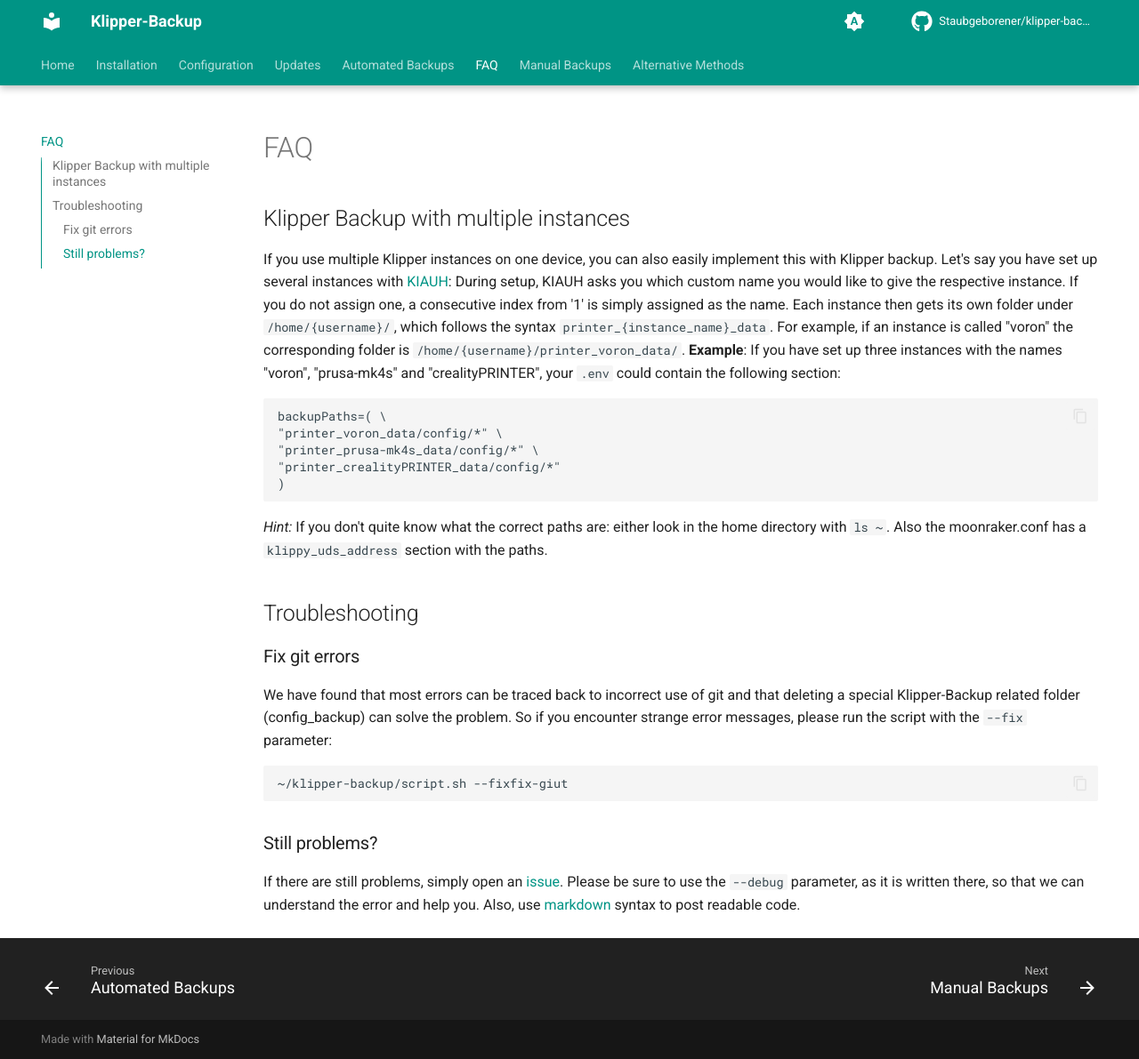
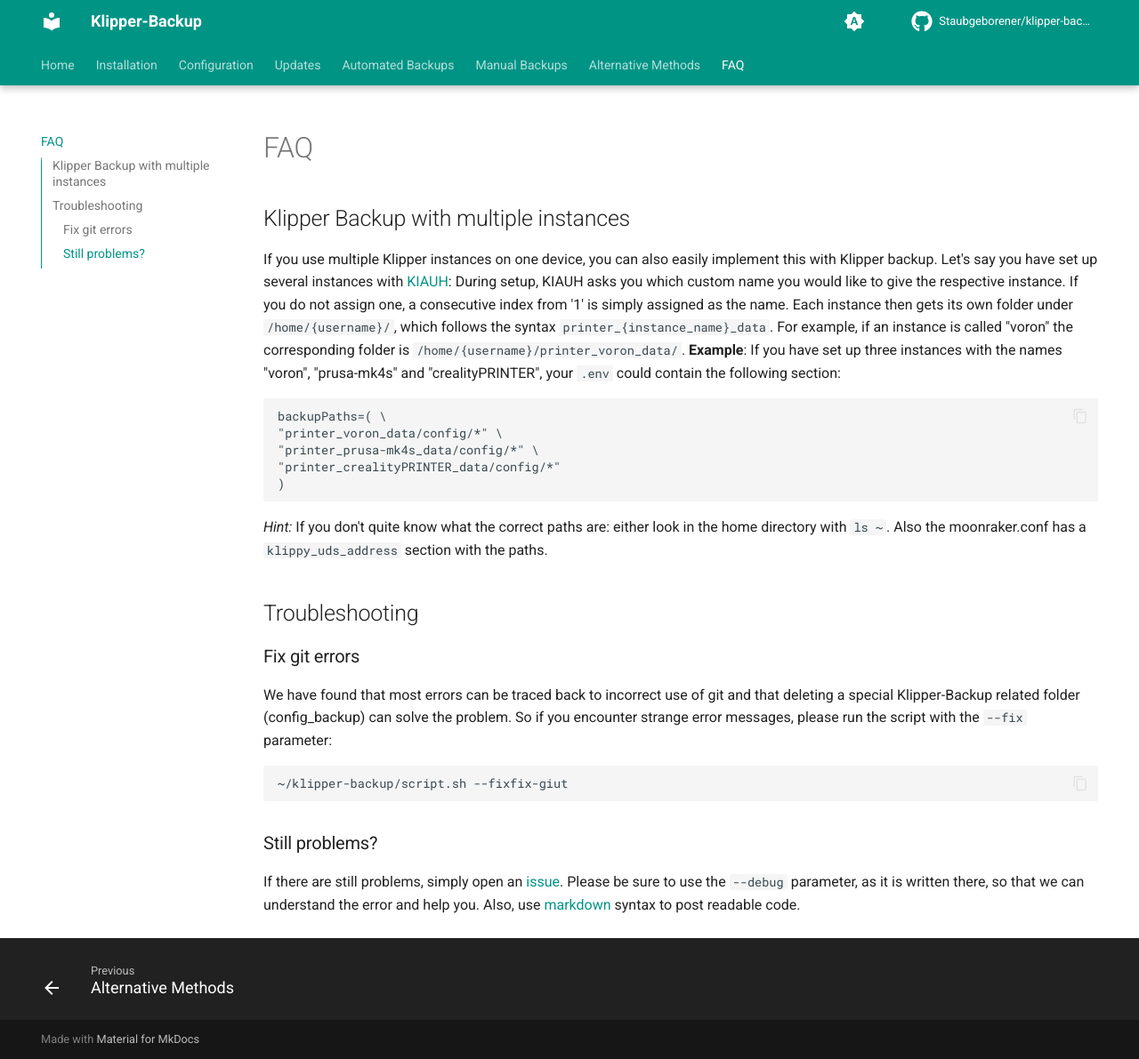
Before and after one commit to Staubgeborener/Klipper-Backup, an MkDocs documentation site: the page built from docs/faq.md, in a window 1280 px wide and 1191 px high. Shown: the whole window at 89% size. Built offline with MkDocs 1.6.1 and Material for MkDocs 9.7.7, drawn with Linux system fonts in a browser that asks for light colours; comment, search, counter and statistics services are not loaded; part of the change alters nothing that is shown.

```diff
--- a/mkdocs.yml
+++ b/mkdocs.yml
@@ -98,7 +98,6 @@ nav:
   - Configuration: configuration.md
   - Updates: updating.md
   - Automated Backups: automation.md
-  - FAQ: faq.md
-
   - Manual Backups: manual.md
   - Alternative Methods: alternative-methods.md
+  - FAQ: faq.md
```
